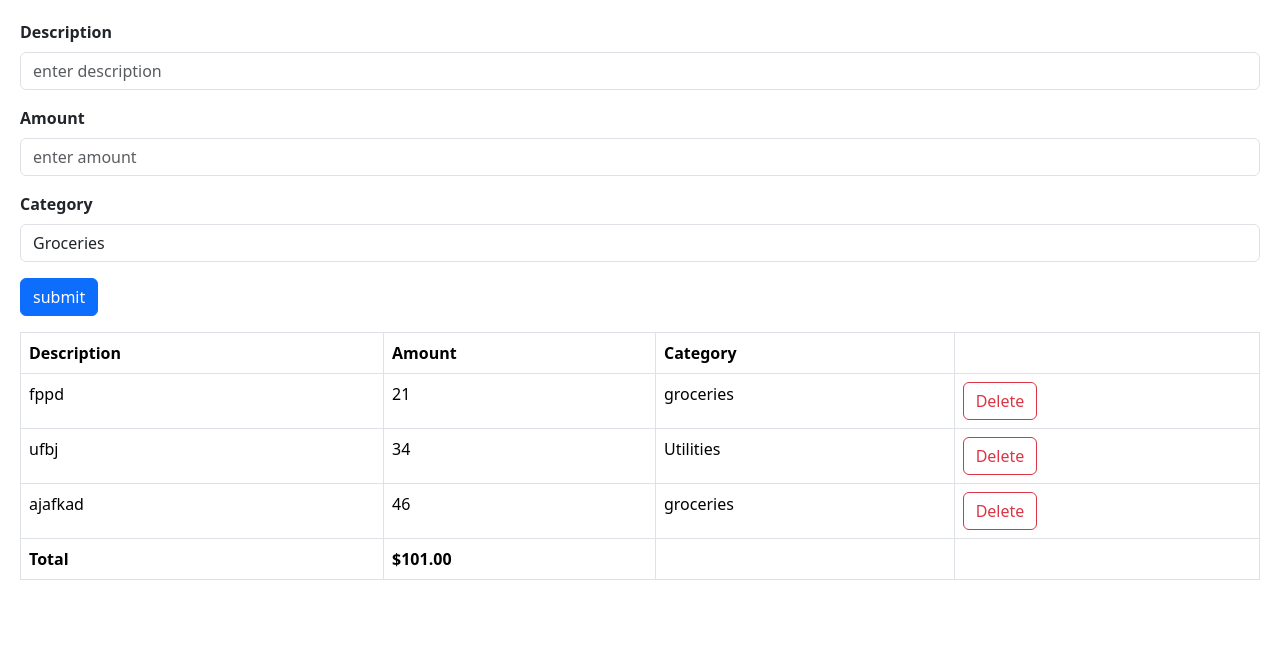
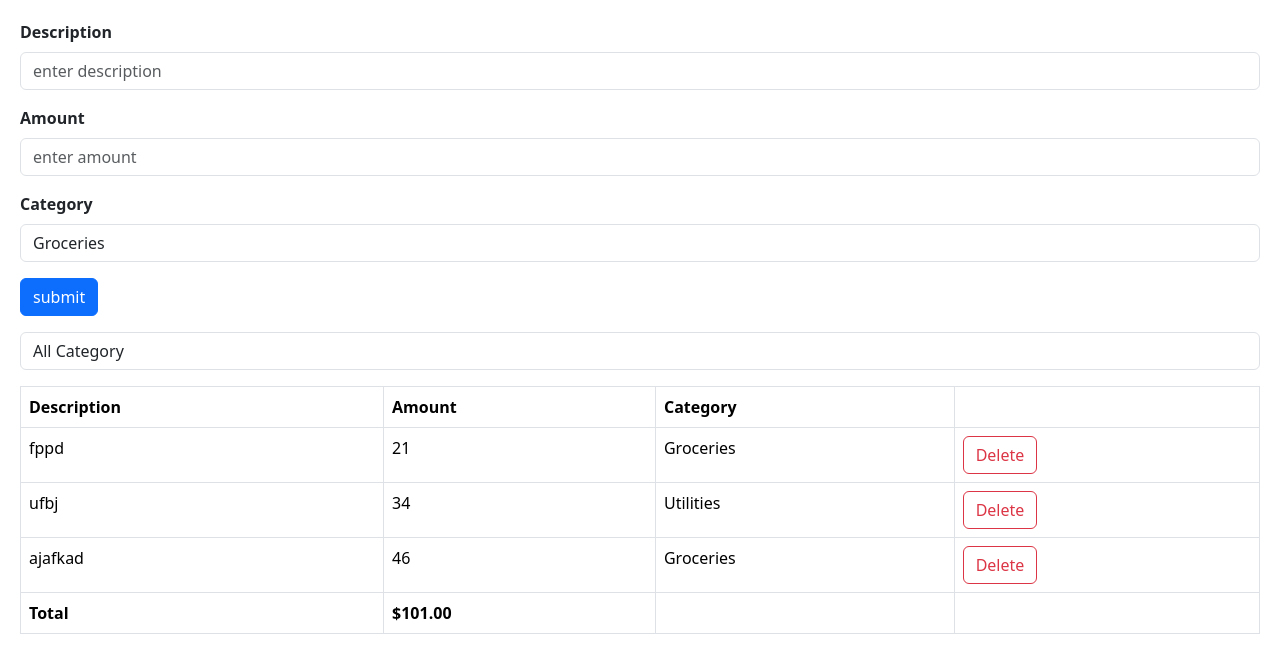
Before and after one commit to dan-kingo/geeks, a React (Vite) app: page / in a window 1280 px wide. Shown: the top 672 px of the page. Built offline with nearby package versions, Linux system fonts and the light colour scheme.

Commit message:
implement expense filter componentt

```diff
--- a/src/App.tsx
+++ b/src/App.tsx
@@ -1,19 +1,28 @@
 import { useState } from "react";
 import ExpenseForm from "./expense-tracker/ExpenseForm";
 import ExpenseList, { Expense } from "./expense-tracker/ExpenseList";
+import ExpenseFilter from "./expense-tracker/ExpenseFilter";
 
 const App = () => {
+  const [selectedCategory, setSelectedCategory] = useState("");
+
   const [expenses, setExpenses] = useState<Expense[]>([
-    { id: 1, description: "fppd", amount: 21, category: "groceries" },
+    { id: 1, description: "fppd", amount: 21, category: "Groceries" },
     { id: 2, description: "ufbj", amount: 34, category: "Utilities" },
-    { id: 3, description: "ajafkad", amount: 46, category: "groceries" },
+    { id: 3, description: "ajafkad", amount: 46, category: "Groceries" },
   ]);
+  const selectedExpense = selectedCategory
+    ? expenses.filter((e) => e.category === selectedCategory)
+    : expenses;
   return (
     <>
       <ExpenseForm />
+      <ExpenseFilter
+        onSelectCategory={(category) => setSelectedCategory(category)}
+      />
       <ExpenseList
         onDelete={(id) => setExpenses(expenses.filter((e) => e.id !== id))}
-        expenses={expenses}
+        expenses={selectedExpense}
       />
     </>
   );
--- /dev/null
+++ b/src/expense-tracker/ExpenseFilter.tsx
@@ -0,0 +1,23 @@
+interface Props {
+  onSelectCategory: (category: string) => void;
+}
+
+const ExpenseFilter = ({ onSelectCategory }: Props) => {
+  return (
+    <div className="mt-3">
+      <select
+        onChange={(e) => onSelectCategory(e.target.value)}
+        name=""
+        id="category"
+        className="form-control"
+      >
+        <option value="">All Category</option>
+        <option value="Groceries">Groceries</option>
+        <option value="Utilities">Utilities</option>
+        <option value="Entertainment">Entertainment</option>
+      </select>
+    </div>
+  );
+};
+
+export default ExpenseFilter;
--- a/src/expense-tracker/ExpenseForm.tsx
+++ b/src/expense-tracker/ExpenseForm.tsx
@@ -16,7 +16,7 @@
     handleSubmit,
     formState: { errors },
   } = useForm<Expense>({ resolver: zodResolver(schema) });
-  const categories = ["Groceries", "Utilities", "Entertainment", "Other"];
+  const categories = ["Groceries", "Utilities", "Entertainment"];
   return (
     <form onSubmit={handleSubmit((data) => console.log(data))}>
       <label htmlFor="description" className="form-label fw-bold">
```
